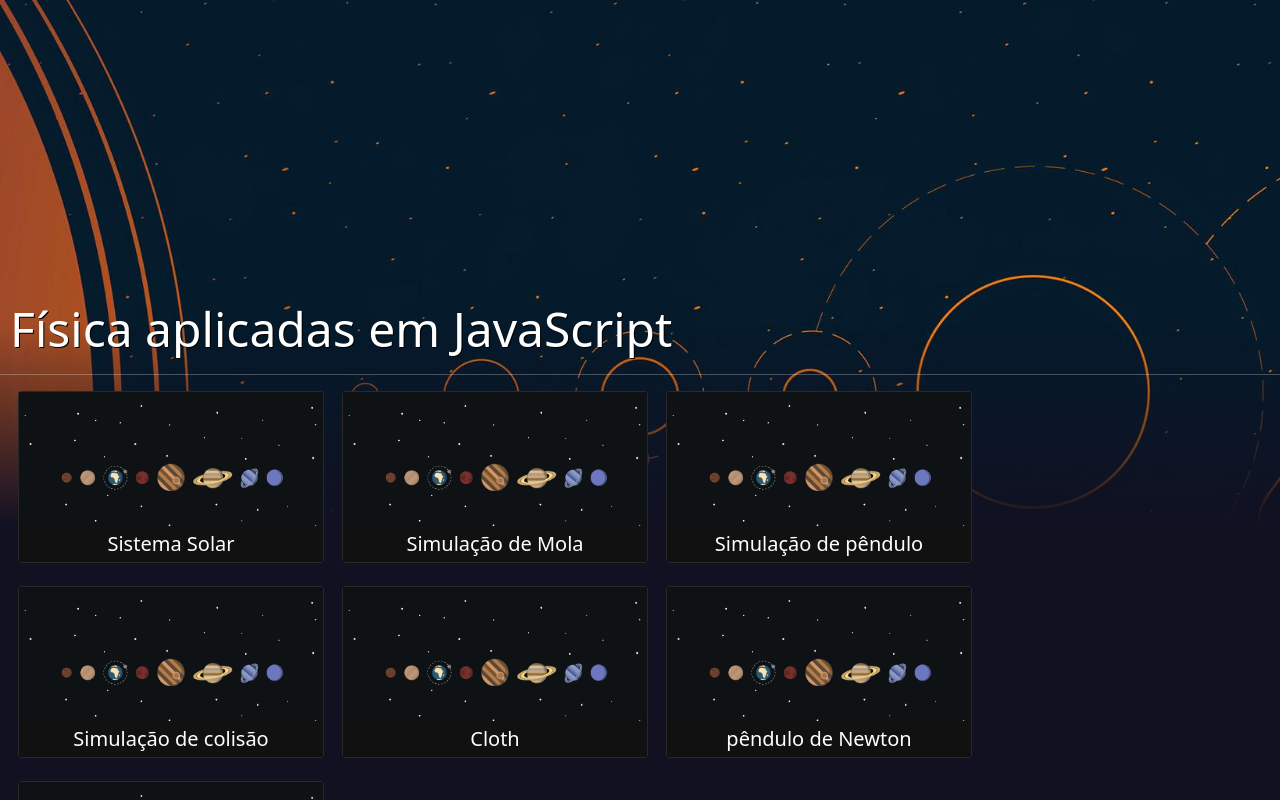
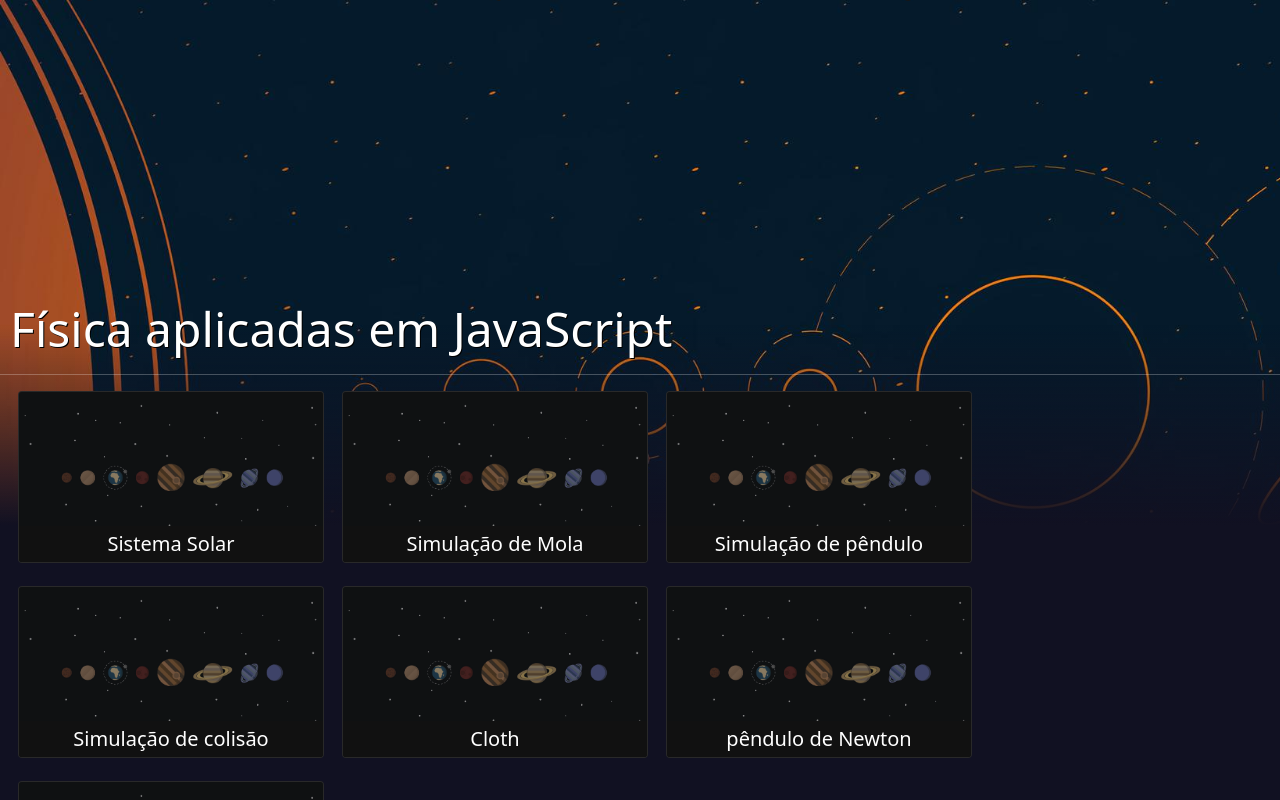
Before and after one commit to caiochibantemilani/computacao_grafica_fisica, a React (Create React App) app in the folder seminario-master/: page / in a window 1280 px wide. Built offline with nearby package versions, Linux system fonts and the light colour scheme.

Commit message:
Atualizando menu, para imagem não sobrepor limites

```diff
--- a/seminario-master/src/pages/menu.css
+++ b/seminario-master/src/pages/menu.css
@@ -71,6 +71,7 @@ body {
     border-radius: 4px;
     border: 1px solid rgba(255,255,255,0.1);
     transition: all 0.5s 0s ease;
+    overflow: hidden;
 }
 
 .tema a{
@@ -83,19 +84,18 @@ body {
     cursor: pointer;
     opacity: 0.75;
     transition: all 0.5s 0s ease;
+    width: 100%;
+    height: 100%;
+    opacity: 1;
+    -o-object-fit: cover;
+    object-fit: cover;
+    opacity: 0.5;
 }
 
 .tema_imagem:hover {
     opacity: 1;
 }
 
-.tema_imagem{
-    width: 100%;
-    height: 100%;
-    opacity: 1;
-    -o-object-fit: cover;
-    object-fit: cover;
-}
 
 .tema_imagem:hover {
     transform: scale(1.2);
```
